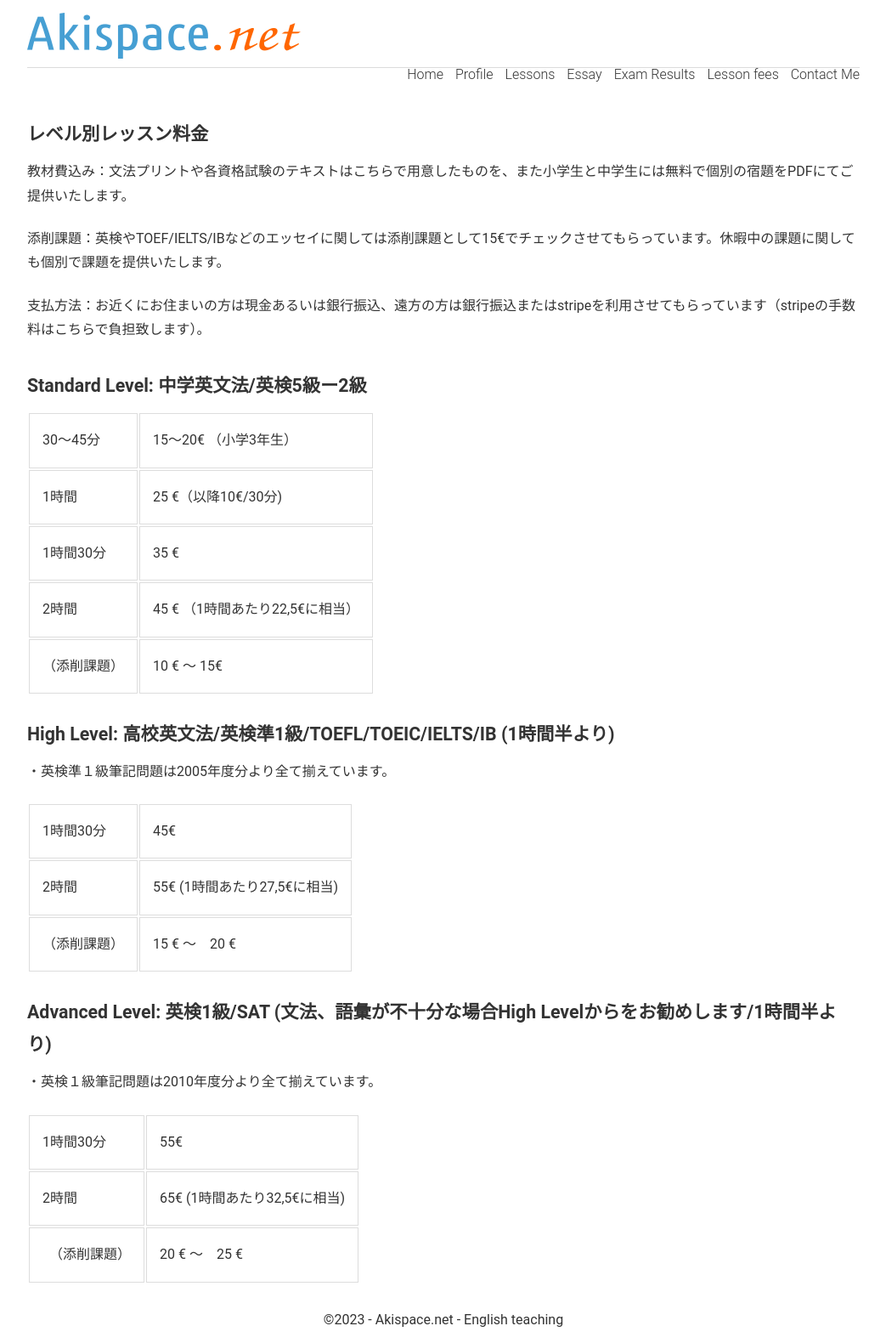
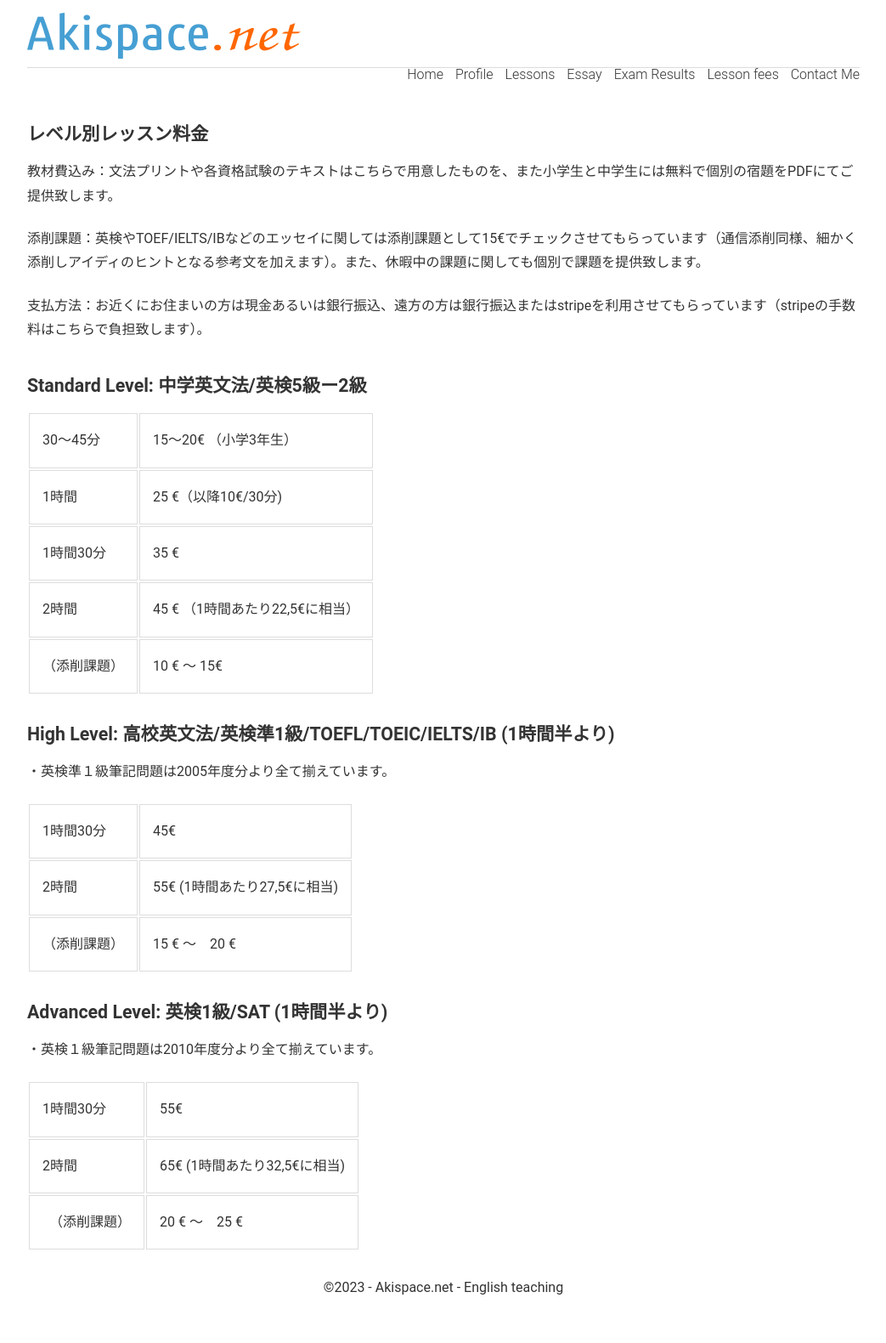
Before and after one commit to phocean/akispace, a Jekyll site: the page built from hour_fees.md, in a window 1280 px wide. Shown: the whole page at 85% size, without its empty margins (118-1161 px from the left). Built offline with Jekyll 4.4.1, drawn with Linux system fonts in a browser that asks for light colours; after the commit the page ends 1542 px from its top, so only the background shows below that.

Commit message:
Update hour_fees.md

```diff
--- a/hour_fees.md
+++ b/hour_fees.md
@@ -8,9 +8,9 @@ description: フランス、パリ/ブローニュで探す英語家庭教師。
 
 ### レベル別レッスン料金
 
-教材費込み：文法プリントや各資格試験のテキストはこちらで用意したものを、また小学生と中学生には無料で個別の宿題をPDFにてご提供いたします。
+教材費込み：文法プリントや各資格試験のテキストはこちらで用意したものを、また小学生と中学生には無料で個別の宿題をPDFにてご提供致します。
 
-添削課題：英検やTOEF/IELTS/IBなどのエッセイに関しては添削課題として15€でチェックさせてもらっています。休暇中の課題に関しても個別で課題を提供いたします。
+添削課題：英検やTOEF/IELTS/IBなどのエッセイに関しては添削課題として15€でチェックさせてもらっています（通信添削同様、細かく添削しアイディのヒントとなる参考文を加えます）。また、休暇中の課題に関しても個別で課題を提供致します。
 
 支払方法：お近くにお住まいの方は現金あるいは銀行振込、遠方の方は銀行振込またはstripeを利用させてもらっています（stripeの手数料はこちらで負担致します）。
 
@@ -30,7 +30,7 @@ description: フランス、パリ/ブローニュで探す英語家庭教師。
 |   2時間     |   55€ (1時間あたり27,5€に相当)  |
 |   （添削課題）   |    15 € 〜　20 €  |
 
-### Advanced Level: 英検1級/SAT  (文法、語彙が不十分な場合High Levelからをお勧めします/1時間半より)
+### Advanced Level: 英検1級/SAT  (1時間半より)
 
 ・英検１級筆記問題は2010年度分より全て揃えています。
 
```
